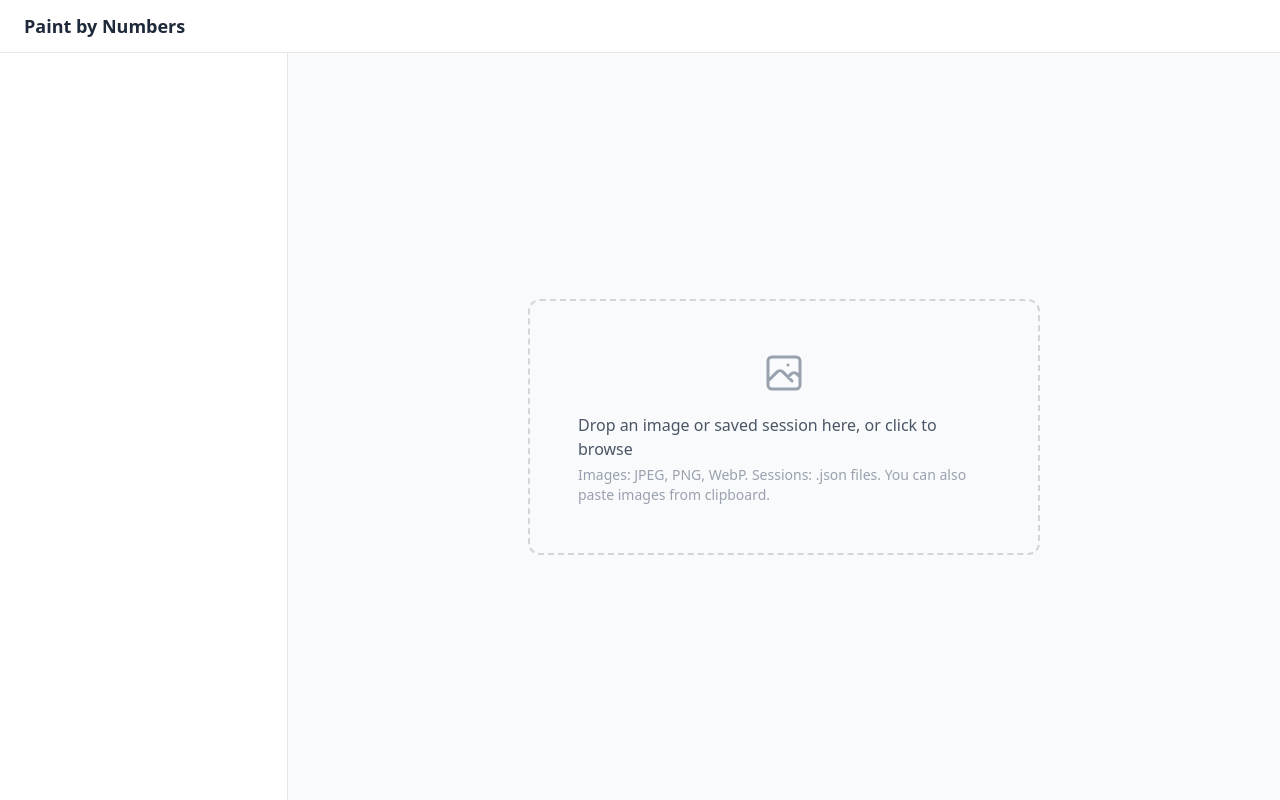
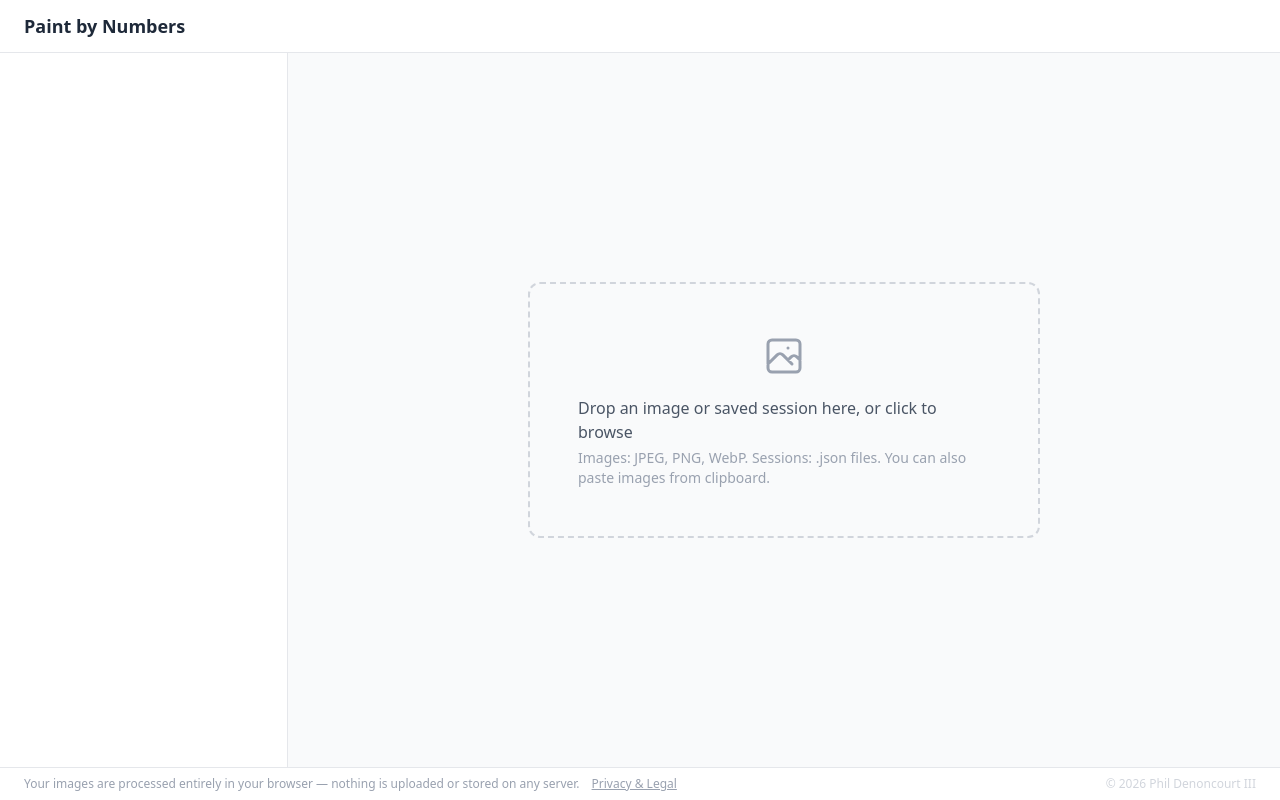
Before and after one commit to PhilDenoncourt/PaintByNumbers2, a React (Vite) app: page / in a window 1280 px wide. Built offline with nearby package versions, Linux system fonts and the light colour scheme.

Commit message:
Privacy notices

```diff
--- a/src/components/layout/AppShell.tsx
+++ b/src/components/layout/AppShell.tsx
@@ -7,6 +7,7 @@ import { ProcessingProgress } from '../progress/ProcessingProgress';
 import { SideBySideView } from '../preview/SideBySideView';
 import { PreprocessedImagePreview } from '../preview/PreprocessedImagePreview';
 import { ErrorBoundary } from './ErrorBoundary';
+import { PrivacyFooter } from './PrivacyFooter';
 
 export function AppShell() {
   const { t } = useTranslation();
@@ -166,6 +167,7 @@ export function AppShell() {
           )}
         </main>
       </div>
+      <PrivacyFooter />
     </div>
   );
 }
--- /dev/null
+++ b/src/components/layout/PrivacyFooter.tsx
@@ -0,0 +1,46 @@
+import { useState } from 'react';
+import { useTranslation } from 'react-i18next';
+
+export function PrivacyFooter() {
+  const { t } = useTranslation();
+  const [expanded, setExpanded] = useState(false);
+
+  return (
+    <footer className="shrink-0 bg-white border-t border-gray-200 px-6 py-2 text-xs text-gray-400">
+      <div className="flex flex-wrap items-center gap-x-3 gap-y-1">
+        <span>{t('privacy.tagline')}</span>
+        <button
+          onClick={() => setExpanded((v) => !v)}
+          className="underline hover:text-gray-600 transition-colors focus:outline-none"
+          aria-expanded={expanded}
+        >
+          {expanded ? t('privacy.seeLess') : t('privacy.learnMore')}
+        </button>
+        <span className="ml-auto text-gray-300">
+          &copy; {new Date().getFullYear()} {t('privacy.author')}
+        </span>
+      </div>
+
+      {expanded && (
+        <div className="mt-2 pb-1 space-y-1 text-gray-500 leading-relaxed max-w-3xl">
+          <p>
+            <strong className="text-gray-600">{t('privacy.noDataTitle')}</strong>{' '}
+            {t('privacy.noDataBody')}
+          </p>
+          <p>
+            <strong className="text-gray-600">{t('privacy.localStorageTitle')}</strong>{' '}
+            {t('privacy.localStorageBody')}
+          </p>
+          <p>
+            <strong className="text-gray-600">{t('privacy.imagesTitle')}</strong>{' '}
+            {t('privacy.imagesBody')}
+          </p>
+          <p>
+            <strong className="text-gray-600">{t('privacy.copyrightTitle')}</strong>{' '}
+            {t('privacy.copyrightBody')}
+          </p>
+        </div>
+      )}
+    </footer>
+  );
+}
--- a/src/i18n/locales/en.json
+++ b/src/i18n/locales/en.json
@@ -266,5 +266,19 @@
     "noSplitCandidates": "No split candidates found",
     "split": "Split",
     "analyzing": "Analyzing..."
+  },
+  "privacy": {
+    "tagline": "Your images are processed entirely in your browser — nothing is uploaded or stored on any server.",
+    "learnMore": "Privacy & Legal",
+    "seeLess": "Close",
+    "author": "Phil Denoncourt III",
+    "noDataTitle": "No data collection.",
+    "noDataBody": "This application does not collect, transmit, or share any personal data. No analytics, no tracking, no cookies.",
+    "localStorageTitle": "Browser storage.",
+    "localStorageBody": "Your current session (settings and image) may be saved to your browser's localStorage for convenience. This data never leaves your device and can be cleared at any time through your browser settings.",
+    "imagesTitle": "Image processing.",
+    "imagesBody": "All image processing is performed locally in your browser using Web Workers. Your images are never sent to a server.",
+    "copyrightTitle": "Your responsibility.",
+    "copyrightBody": "You are responsible for ensuring you have the necessary rights to use any images you upload. Do not upload images you do not own or have permission to use."
   }
 }
```
